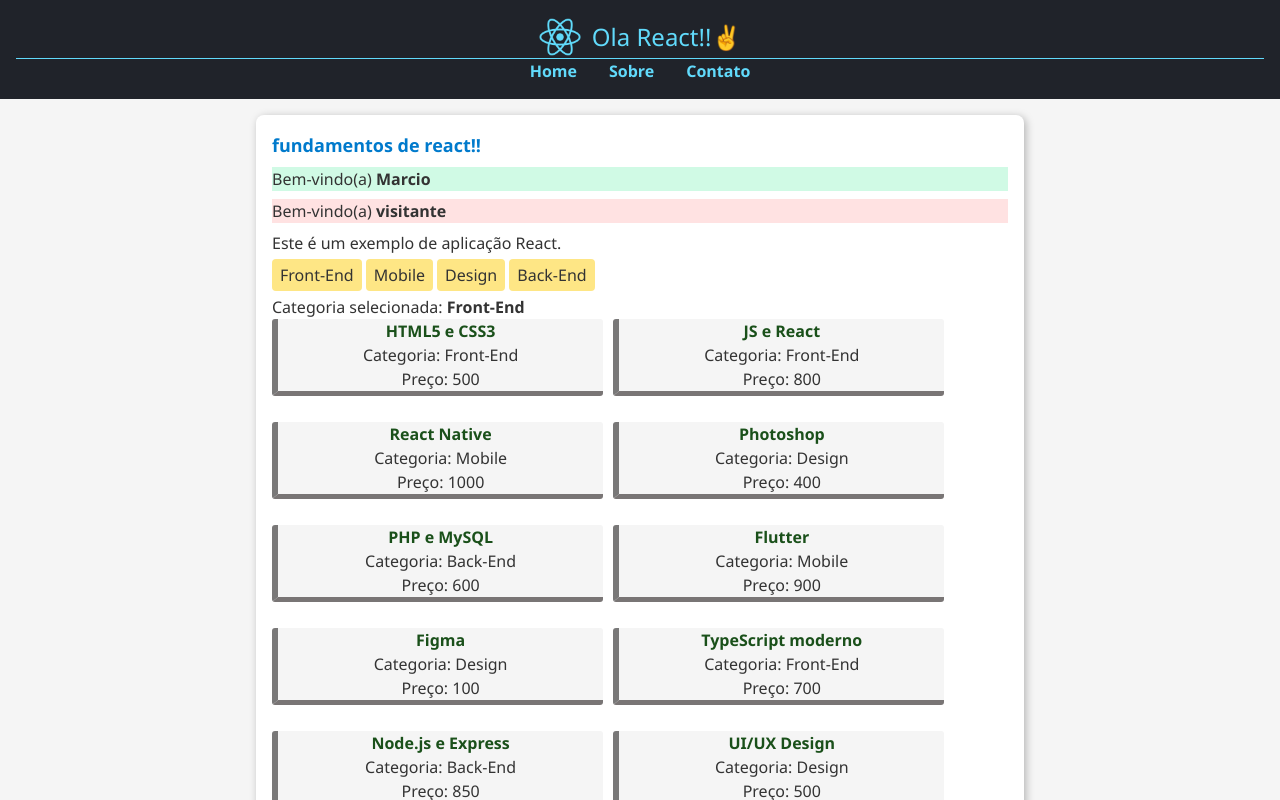
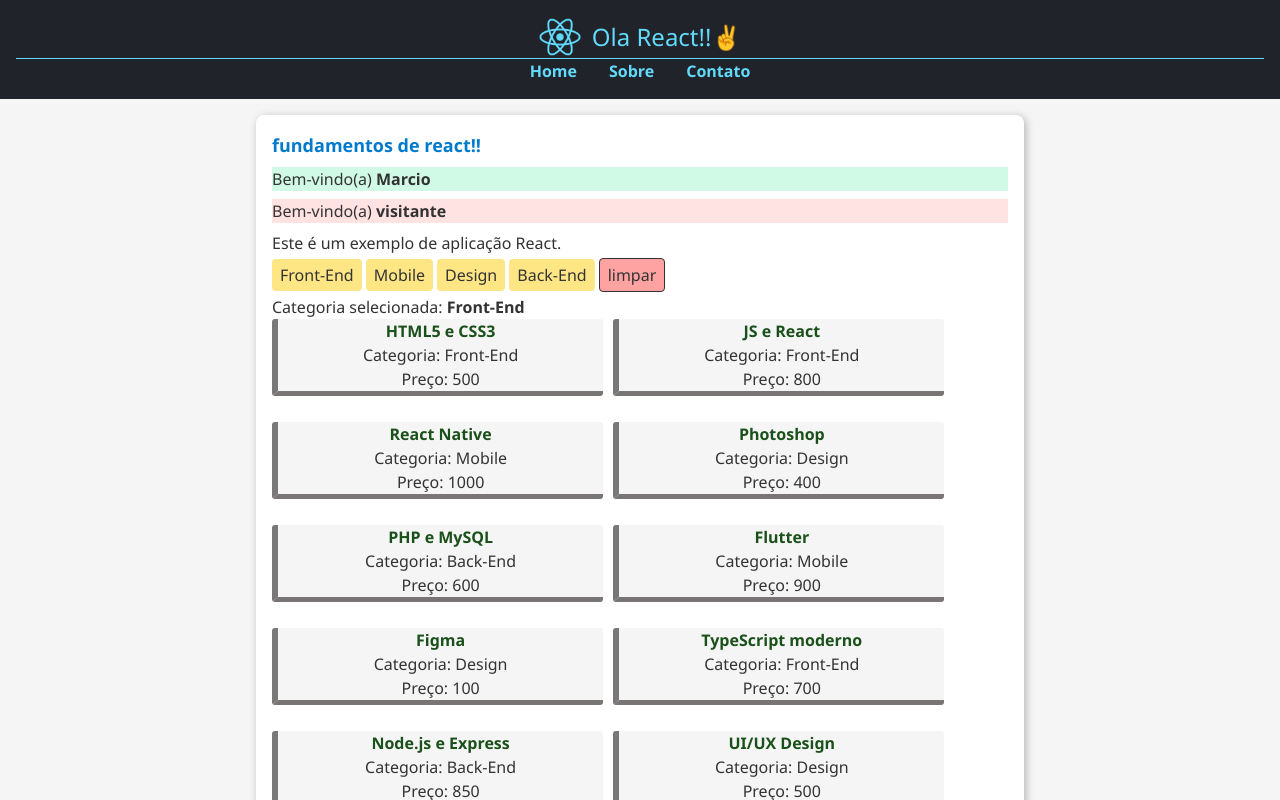
Before and after one commit to Moreira-Marcio/react-fundamentos, a React (Vite) app: page / in a window 1280 px wide. Both pictures are taken after a click on the button "Front-End". Shown: the top 800 px of the page. Built offline with nearby package versions, Linux system fonts and the light colour scheme.

Commit message:
adiciona condicional em buton

```diff
--- a/src/components/Conteudo/Conteudo.tsx
+++ b/src/components/Conteudo/Conteudo.tsx
@@ -9,7 +9,7 @@ import { useState } from "react";
 
 export default function Conteudo() {
   //definindo o state para categoria ativa/selecionada podendo ser null(valor padrão inicialda)
-  const [categoriaAtiva, setCategoriaAtica] = useState<null | string>(null);
+  const [categoriaAtiva, setCategoriaAtiva] = useState<null | string>(null);
 
   const categorias = Array.from(
     new Set(cursos.map((curso) => curso.categoria))
@@ -28,7 +28,7 @@ export default function Conteudo() {
         {categorias.map((categoria) => {
           return (
             <button
-              onClick={() => setCategoriaAtica(categoria)}
+              onClick={() => setCategoriaAtiva(categoria)}
               className="rounded py-1 px-2 mr-1 my-1 bg-amber-200 hover:bg-green-300"
             >
               {categoria}
@@ -37,9 +37,18 @@ export default function Conteudo() {
         })}
 
         {categoriaAtiva && (
-          <p>
-            Categoria selecionada: <b>{categoriaAtiva}</b>
-          </p>
+          <>
+            <button
+              onClick={() => setCategoriaAtiva(null)}
+              className="px-2 py-1 border rounded bg-red-300"
+            >
+              limpar
+            </button>
+
+            <p>
+              Categoria selecionada: <b>{categoriaAtiva}</b>
+            </p>
+          </>
         )}
         <ListaCursos />
       </section>
```
